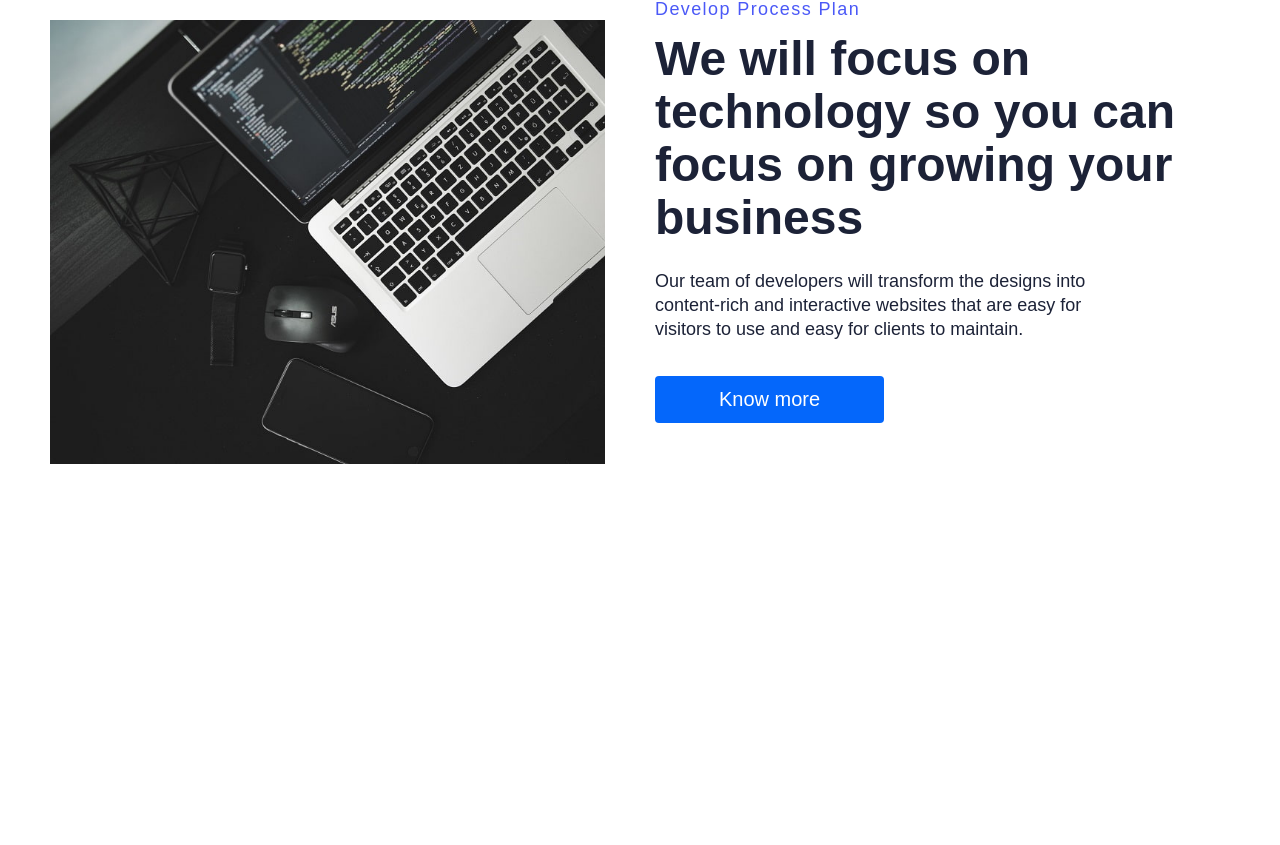
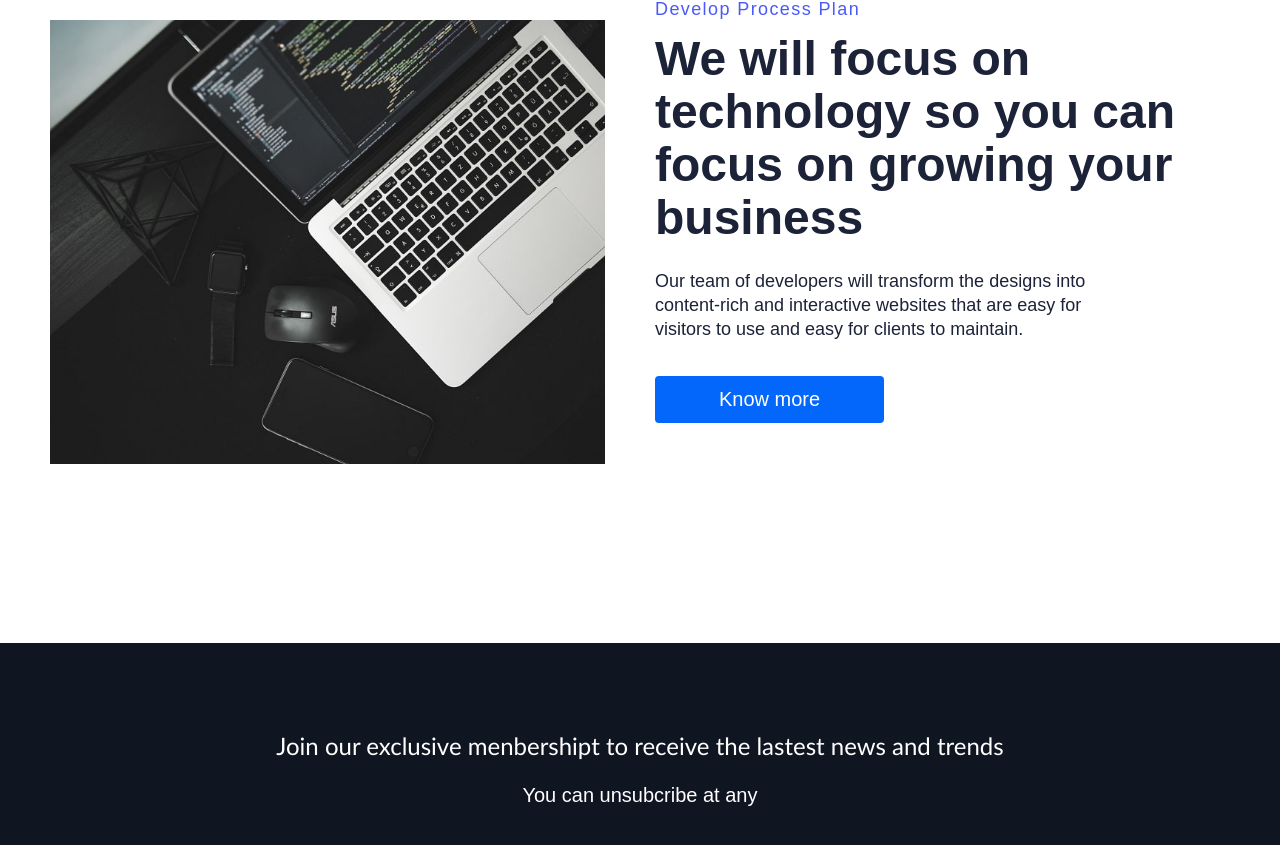
Before and after one commit to StyvenSoft/seven-landing, a React (Create React App) app: page / in a window 1280 px wide. Shown: the part 987-1832 px from the top of the page. Before the commit the page ends 1630 px from the top, so only its background shows below. Built offline with nearby package versions, Linux system fonts and the light colour scheme.

Commit message:
Created component Basic Footer

```diff
--- a/src/App.js
+++ b/src/App.js
@@ -1,7 +1,7 @@
 import React from 'react'
 import GlobalStyle from './globalStyles'
 import { BrowserRouter as Router, Switch, Route } from 'react-router-dom'
-import { Navbar } from './components';
+import { Navbar, Footer } from './components';
 import Home from './pages/HomePage/Home';
 
 function App() {
@@ -12,6 +12,7 @@ function App() {
       <Switch>
         <Route path='/' exact component={Home} />
       </Switch>
+      <Footer />
     </Router>
   );
 }
--- /dev/null
+++ b/src/components/Footer/Footer.elements.js
@@ -0,0 +1,32 @@
+import styled from 'styled-components';
+
+export const FooterContainer = styled.div`
+background-color: #101522;
+padding: 4rem 0 2rem 0;
+display: flex;
+flex-direction: column;
+justify-content: center;
+align-items: center;
+`
+
+export const FooterSubscription = styled.section`
+display: flex;
+flex-direction: column;
+justify-content: center;
+align-items: center;
+text-align: center;
+margin-bottom: 24px;
+padding: 24px;
+color: #fff;
+`
+
+export const FooterSubHeading = styled.p`
+font-family: 'Trebuchet MS', 'Lucida Sans Unicode', 'Licida Grande', 'Lucida Sans', Arial, sans-serif;
+margin-bottom: 24px;
+font-size: 24px;
+`
+
+export const FooterSubText = styled.p`
+margin-bottom: 24px;
+font-size: 20px;
+`
--- /dev/null
+++ b/src/components/Footer/Footer.js
@@ -0,0 +1,19 @@
+import React from 'react';
+import { FooterContainer, FooterSubHeading, FooterSubscription, FooterSubText } from './Footer.elements';
+
+const Footer = () => {
+    return (
+        <FooterContainer>
+            <FooterSubscription>
+                <FooterSubHeading>
+                    Join our exclusive menbershipt to receive the lastest news and trends
+                </FooterSubHeading>
+                <FooterSubText>
+                    You can unsubcribe at any
+                </FooterSubText>
+            </FooterSubscription>
+        </FooterContainer>
+    )
+}
+
+export default Footer
--- a/src/components/index.js
+++ b/src/components/index.js
@@ -1,2 +1,3 @@
 export { default as Navbar } from './Navbar/Navbar';
+export { default as Footer } from './Footer/Footer';
 export { default as InfoSection } from './InfoSection/InfoSection';
```
